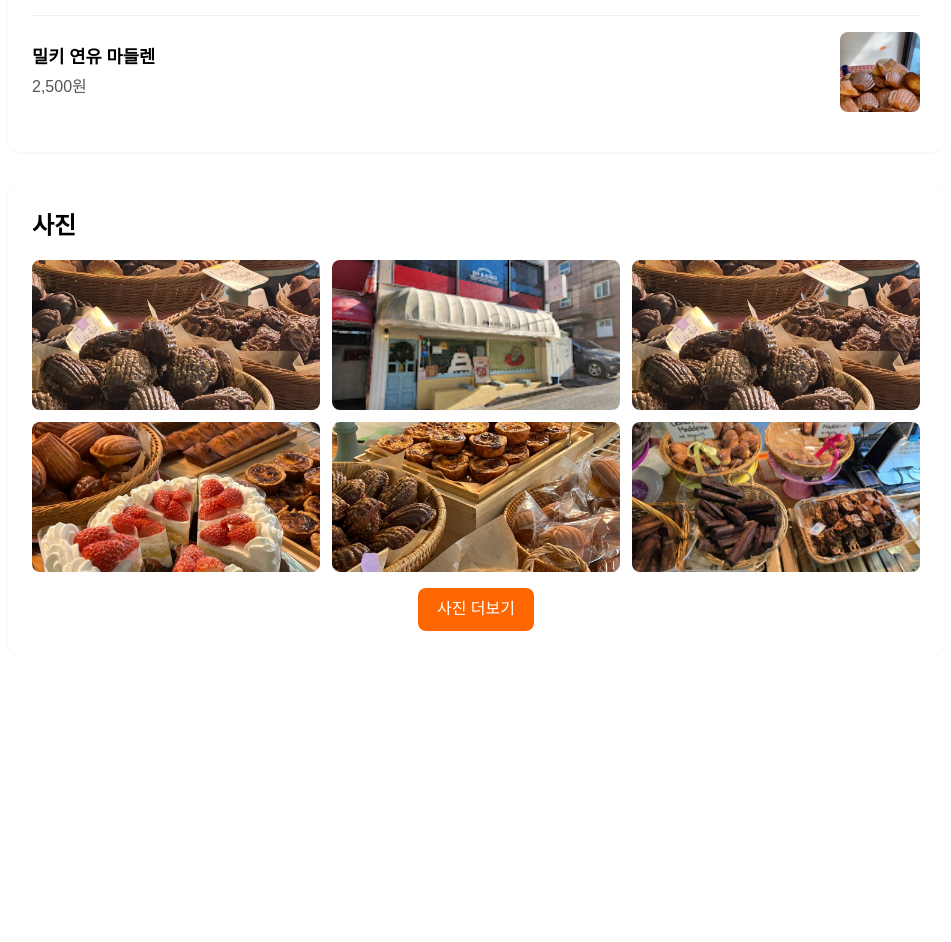
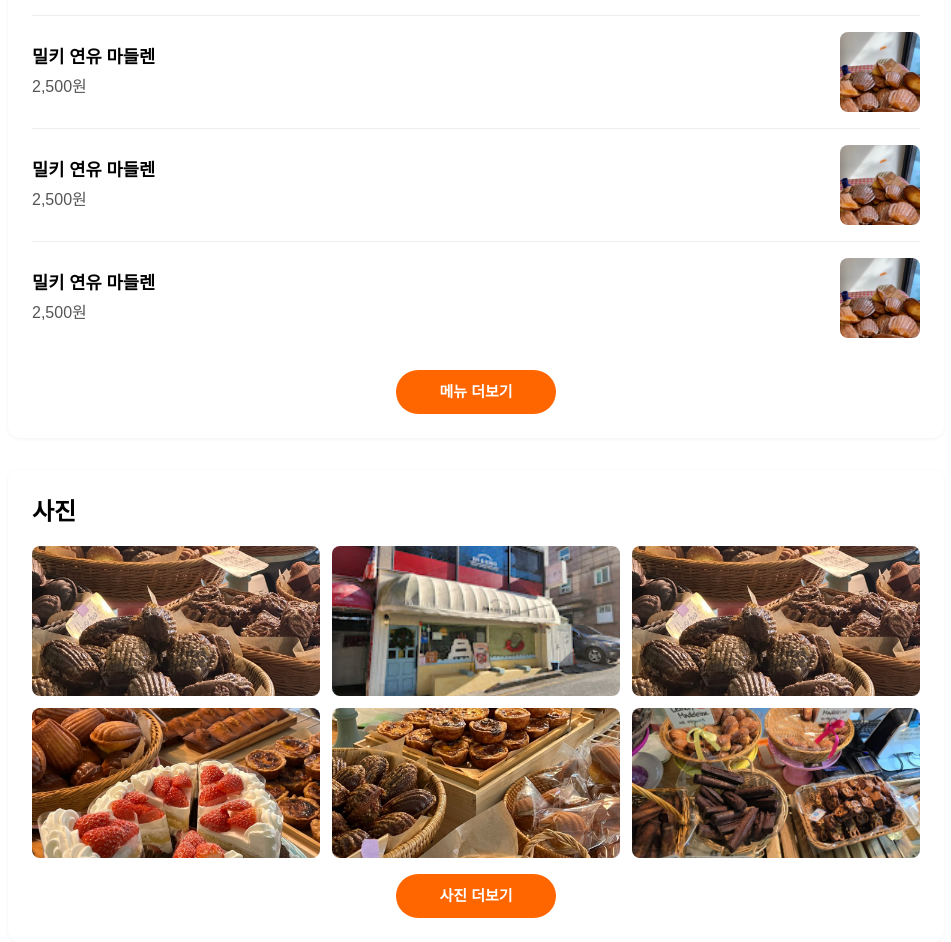
Before and after one commit to Food-Pick/FoodPick-Web, a Next.js app in the folder foodpick-nextjs-front/: page /restaurant_detail/1 in a window 1280 px wide. Shown: the part 820-1762 px from the top of the page, without its empty margins (164-1115 px from the left). Before the commit the page ends 1475 px from the top, so only its background shows below. Built offline with nearby package versions, Linux system fonts and the light colour scheme.

Commit message:
button change

```diff
--- a/foodpick-nextjs-front/app/components/MenuSection.tsx
+++ b/foodpick-nextjs-front/app/components/MenuSection.tsx
@@ -1,3 +1,5 @@
+'use client';
+import React, { useState } from 'react';
 import styles from '../../styles/MenuSection.module.css';
 
 type MenuItem = {
@@ -11,16 +13,20 @@ type Props = {
 }
 
 export default function MenuSection({ items }: Props) {
+  const [showAll, setShowAll] = useState(false);
+  const visibleItems = showAll ? items : items.slice(0, 3);
+
   return (
     <section className={styles.menuSection}>
       <h2 className={styles.heading}>메뉴</h2>
-      {items.map((item, idx) => (
+
+
+      {visibleItems.map((item, idx) => (
         <div className={styles.menuCard} key={idx}>
           <div className={styles.menuInfo}>
             <p className={styles.menuName}>{item.name}</p>
             <p className={styles.menuPrice}>{item.price.toLocaleString()}원</p>
           </div>
-          {/* 이미지가 있는 경우에만 렌더링 */}
           {item.image && (
             <img
               src={item.image}
@@ -30,6 +36,15 @@ export default function MenuSection({ items }: Props) {
           )}
         </div>
       ))}
+
+      {items.length > 5 && (
+        <button
+          className={styles.toggleButton}
+          onClick={() => setShowAll((prev) => !prev)}
+        >
+          {showAll ? '접기' : '메뉴 더보기'}
+        </button>
+      )}
     </section>
   )
 }
--- a/foodpick-nextjs-front/app/data/mockRestaurantData.ts
+++ b/foodpick-nextjs-front/app/data/mockRestaurantData.ts
@@ -15,6 +15,11 @@ export const restaurants: Restaurant[] = [
     services: ['테이크 아웃', '배달', '예약'],
     image: `/images/mongshim${1}.jpg`,
     menu: [
+      { name: '밀키 연유 마들렌', price: 2500, image: '/images/mongshim_menu1.jpg' },
+      { name: '밀키 연유 마들렌', price: 2500, image: '/images/mongshim_menu1.jpg' },
+      { name: '밀키 연유 마들렌', price: 2500, image: '/images/mongshim_menu1.jpg' },
+      { name: '밀키 연유 마들렌', price: 2500, image: '/images/mongshim_menu1.jpg' },
+      { name: '밀키 연유 마들렌', price: 2500, image: '/images/mongshim_menu1.jpg' },
       { name: '밀키 연유 마들렌', price: 2500, image: '/images/mongshim_menu1.jpg' },
     ],
     photos: [
--- a/foodpick-nextjs-front/styles/MenuSection.module.css
+++ b/foodpick-nextjs-front/styles/MenuSection.module.css
@@ -42,3 +42,21 @@
   object-fit: cover;
   margin-left: 1rem;
 }
+
+.toggleButton {
+  width: 160px;           /* 원하는 너비 */
+  height: 44px;           /* 원하는 높이 */
+  margin-top: 1rem;
+  background-color: #ff6600;
+  color: white;
+  font-weight: bold;
+  border: none;
+  border-radius: 30px;
+  cursor: pointer;
+  display: block;
+  margin-left: auto;
+  margin-right: auto;
+  text-align: center;
+  line-height: 44px;       /* 텍스트 수직 정렬 */
+  font-size: 15px;
+}
--- a/foodpick-nextjs-front/styles/MergedPhotoGallery.module.css
+++ b/foodpick-nextjs-front/styles/MergedPhotoGallery.module.css
@@ -26,16 +26,21 @@
 }
 
 .moreButton {
-  display: block;
-  margin: 1rem auto 0; /* 위 간격 + 가운데 정렬 */
+  width: 160px;           /* 원하는 너비 */
+  height: 44px;           /* 원하는 높이 */
+  margin-top: 1rem;
   background-color: #ff6600;
   color: white;
-  padding: 0.6rem 1.2rem;
+  font-weight: bold;
   border: none;
-  border-radius: 8px;
+  border-radius: 30px;
   cursor: pointer;
-  font-size: 1rem;
-
+  display: block;
+  margin-left: auto;
+  margin-right: auto;
+  text-align: center;
+  line-height: 44px;       /* 텍스트 수직 정렬 */
+  font-size: 15px;
 }
 
 .overlay {
```
